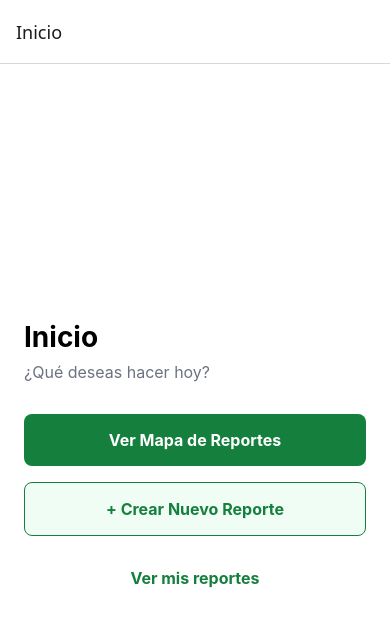
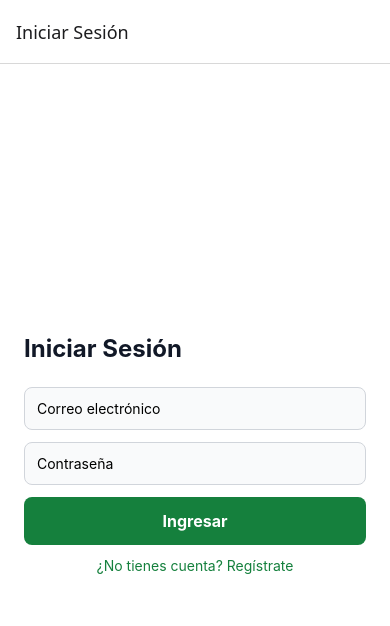
Before and after one commit to Bazzty/Proyecto-reportes, a React Native app in the folder frontend/: screen / in a window 390 px wide. Shown: the top 626 px of the page. Built offline with nearby package versions, Linux system fonts and the light colour scheme.

Commit message:
feat: login y registro conectados al backend con token en AsyncStorage

```diff
--- a/frontend/App.js
+++ b/frontend/App.js
@@ -16,7 +16,7 @@ const Stack = createStackNavigator();
 export default function App() {
   return (
     <NavigationContainer>
-      <Stack.Navigator initialRouteName="Home">
+      <Stack.Navigator initialRouteName="Login">
         <Stack.Screen name="Login" component={LoginScreen} options={{ title: 'Iniciar Sesión' }} />
         <Stack.Screen name="Register" component={RegisterScreen} options={{ title: 'Registro' }} />
         <Stack.Screen name="Home" component={HomeScreen} options={{ title: 'Inicio' }} />
--- a/frontend/src/screens/LoginScreen.js
+++ b/frontend/src/screens/LoginScreen.js
@@ -1,14 +1,72 @@
-import { View, Text, TextInput, TouchableOpacity, StyleSheet } from 'react-native';
+import { useState } from 'react';
+import {
+  View, Text, TextInput, TouchableOpacity,
+  StyleSheet, ActivityIndicator, Alert
+} from 'react-native';
+import AsyncStorage from '@react-native-async-storage/async-storage';
+import api, { setAuthToken } from '../services/api';
 
 export default function LoginScreen({ navigation }) {
+  const [email, setEmail]       = useState('');
+  const [password, setPassword] = useState('');
+  const [loading, setLoading]   = useState(false);
+
+  const handleLogin = async () => {
+    if (!email || !password) {
+      Alert.alert('Error', 'Por favor completa todos los campos.');
+      return;
+    }
+
+    setLoading(true);
+    try {
+      const response = await api.post('/login', { email, password });
+      const { token } = response.data;
+
+      // Guardar token y activarlo para peticiones futuras
+      await AsyncStorage.setItem('token', token);
+      setAuthToken(token);
+
+      // replace evita que al presionar "atrás" en Home se vuelva al Login
+      navigation.replace('Home');
+    } catch (error) {
+      const message = error.response?.data?.message || 'Credenciales incorrectas.';
+      Alert.alert('Error al iniciar sesión', message);
+    } finally {
+      setLoading(false);
+    }
+  };
+
   return (
     <View style={styles.container}>
       <Text style={styles.title}>Iniciar Sesión</Text>
-      <TextInput style={styles.input} placeholder="Correo electrónico" />
-      <TextInput style={styles.input} placeholder="Contraseña" secureTextEntry />
-      <TouchableOpacity style={styles.button}>
-        <Text style={styles.buttonText}>Ingresar</Text>
+
+      <TextInput
+        style={styles.input}
+        placeholder="Correo electrónico"
+        value={email}
+        onChangeText={setEmail}
+        keyboardType="email-address"
+        autoCapitalize="none"
+      />
+      <TextInput
+        style={styles.input}
+        placeholder="Contraseña"
+        value={password}
+        onChangeText={setPassword}
+        secureTextEntry
+      />
+
+      <TouchableOpacity
+        style={[styles.button, loading && styles.buttonDisabled]}
+        onPress={handleLogin}
+        disabled={loading}
+      >
+        {loading
+          ? <ActivityIndicator color="white" />
+          : <Text style={styles.buttonText}>Ingresar</Text>
+        }
       </TouchableOpacity>
+
       <TouchableOpacity onPress={() => navigation.navigate('Register')}>
         <Text style={styles.link}>¿No tienes cuenta? Regístrate</Text>
       </TouchableOpacity>
@@ -17,16 +75,14 @@ export default function LoginScreen({ navigation }) {
 }
 
 const styles = StyleSheet.create({
-  container: { flex: 1, padding: 24, justifyContent: 'center' },
-  title: { fontSize: 24, fontWeight: 'bold', marginBottom: 24 },
+  container:      { flex: 1, padding: 24, justifyContent: 'center', backgroundColor: '#fff' },
+  title:          { fontSize: 24, fontWeight: 'bold', marginBottom: 24, color: '#111827' },
   input: {
-    borderWidth: 1, borderColor: '#d1d5db',
-    borderRadius: 8, padding: 12, marginBottom: 12,
+    borderWidth: 1, borderColor: '#d1d5db', borderRadius: 8,
+    padding: 12, marginBottom: 12, backgroundColor: '#f9fafb',
   },
-  button: {
-    backgroundColor: '#15803d', padding: 14,
-    borderRadius: 8, alignItems: 'center', marginBottom: 12,
-  },
-  buttonText: { color: 'white', fontWeight: 'bold' },
-  link: { color: '#15803d', textAlign: 'center' },
+  button:         { backgroundColor: '#15803d', padding: 14, borderRadius: 8, alignItems: 'center', marginBottom: 12 },
+  buttonDisabled: { backgroundColor: '#86efac' },
+  buttonText:     { color: 'white', fontWeight: 'bold', fontSize: 16 },
+  link:           { color: '#15803d', textAlign: 'center' },
 });
--- a/frontend/src/screens/RegisterScreen.js
+++ b/frontend/src/screens/RegisterScreen.js
@@ -1,37 +1,116 @@
-import { View, Text, TextInput, TouchableOpacity, StyleSheet } from 'react-native';
+import { useState } from 'react';
+import {
+  View, Text, TextInput, TouchableOpacity,
+  StyleSheet, ActivityIndicator, Alert, ScrollView
+} from 'react-native';
+import AsyncStorage from '@react-native-async-storage/async-storage';
+import api, { setAuthToken } from '../services/api';
 
 export default function RegisterScreen({ navigation }) {
+  const [name, setName]                         = useState('');
+  const [email, setEmail]                       = useState('');
+  const [password, setPassword]                 = useState('');
+  const [passwordConfirm, setPasswordConfirm]   = useState('');
+  const [loading, setLoading]                   = useState(false);
+
+  const handleRegister = async () => {
+    if (!name || !email || !password || !passwordConfirm) {
+      Alert.alert('Error', 'Por favor completa todos los campos.');
+      return;
+    }
+    if (password !== passwordConfirm) {
+      Alert.alert('Error', 'Las contraseñas no coinciden.');
+      return;
+    }
+
+    setLoading(true);
+    try {
+      const response = await api.post('/register', {
+        name,
+        email,
+        password,
+        password_confirmation: passwordConfirm,
+      });
+      const { token } = response.data;
+
+      await AsyncStorage.setItem('token', token);
+      setAuthToken(token);
+
+      navigation.replace('Home');
+    } catch (error) {
+      // Laravel devuelve errores de validación en error.response.data.errors
+      const errors = error.response?.data?.errors;
+      if (errors) {
+        const primerError = Object.values(errors)[0][0];
+        Alert.alert('Error de validación', primerError);
+      } else {
+        Alert.alert('Error', error.response?.data?.message || 'No se pudo registrar.');
+      }
+    } finally {
+      setLoading(false);
+    }
+  };
+
   return (
-    <View style={styles.container}>
+    <ScrollView contentContainerStyle={styles.container}>
       <Text style={styles.title}>Crear Cuenta</Text>
 
-      <TextInput style={styles.input} placeholder="Nombre completo" />
-      <TextInput style={styles.input} placeholder="Correo electrónico" keyboardType="email-address" autoCapitalize="none" />
-      <TextInput style={styles.input} placeholder="Contraseña" secureTextEntry />
+      <TextInput
+        style={styles.input}
+        placeholder="Nombre completo"
+        value={name}
+        onChangeText={setName}
+      />
+      <TextInput
+        style={styles.input}
+        placeholder="Correo electrónico"
+        value={email}
+        onChangeText={setEmail}
+        keyboardType="email-address"
+        autoCapitalize="none"
+      />
+      <TextInput
+        style={styles.input}
+        placeholder="Contraseña"
+        value={password}
+        onChangeText={setPassword}
+        secureTextEntry
+      />
+      <TextInput
+        style={styles.input}
+        placeholder="Confirmar contraseña"
+        value={passwordConfirm}
+        onChangeText={setPasswordConfirm}
+        secureTextEntry
+      />
 
-      <TouchableOpacity style={styles.button}>
-        <Text style={styles.buttonText}>Registrarse</Text>
+      <TouchableOpacity
+        style={[styles.button, loading && styles.buttonDisabled]}
+        onPress={handleRegister}
+        disabled={loading}
+      >
+        {loading
+          ? <ActivityIndicator color="white" />
+          : <Text style={styles.buttonText}>Registrarse</Text>
+        }
       </TouchableOpacity>
 
-      {/* Navegación de vuelta al Login */}
       <TouchableOpacity onPress={() => navigation.navigate('Login')}>
         <Text style={styles.link}>¿Ya tienes cuenta? Inicia sesión</Text>
       </TouchableOpacity>
-    </View>
+    </ScrollView>
   );
 }
 
 const styles = StyleSheet.create({
-  container: { flex: 1, padding: 24, justifyContent: 'center', backgroundColor: '#fff' },
-  title: { fontSize: 24, fontWeight: 'bold', marginBottom: 24, color: '#111827' },
+  container:      { flexGrow: 1, padding: 24, justifyContent: 'center', backgroundColor: '#fff' },
+  title:          { fontSize: 24, fontWeight: 'bold', marginBottom: 24, color: '#111827' },
   input: {
-    borderWidth: 1, borderColor: '#d1d5db',
-    borderRadius: 8, padding: 12, marginBottom: 12, backgroundColor: '#f9fafb'
+    borderWidth: 1, borderColor: '#d1d5db', borderRadius: 8,
+    padding: 12, marginBottom: 12, backgroundColor: '#f9fafb',
   },
-  button: {
-    backgroundColor: '#15803d', padding: 14,
-    borderRadius: 8, alignItems: 'center', marginBottom: 12, marginTop: 8
-  },
-  buttonText: { color: 'white', fontWeight: 'bold', fontSize: 16 },
-  link: { color: '#15803d', textAlign: 'center', fontWeight: '500', marginTop: 12 },
+  button:         { backgroundColor: '#15803d', padding: 14, borderRadius: 8, alignItems: 'center', marginBottom: 12, marginTop: 8 },
+  buttonDisabled: { backgroundColor: '#86efac' },
+  buttonText:     { color: 'white', fontWeight: 'bold', fontSize: 16 },
+  link:           { color: '#15803d', textAlign: 'center', fontWeight: '500', marginTop: 12 },
 });
--- a/frontend/src/services/api.js
+++ b/frontend/src/services/api.js
@@ -1,7 +1,7 @@
 import axios from 'axios';
 
 const api = axios.create({
-  baseURL: 'http://localhost:8000/api',
+  baseURL: 'http://192.168.1.11:8000/api',
 });
 
 export const setAuthToken = (token) => {
```
